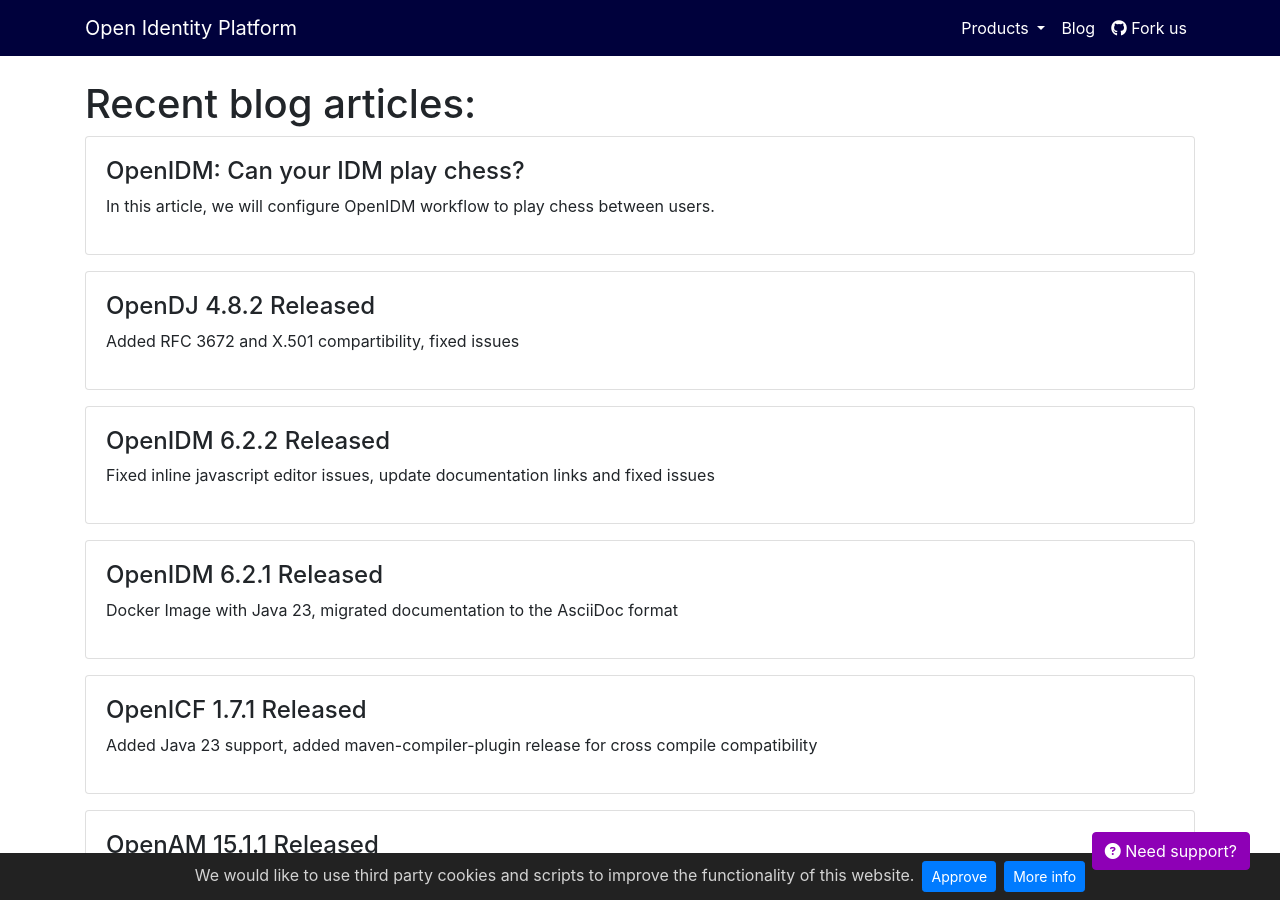
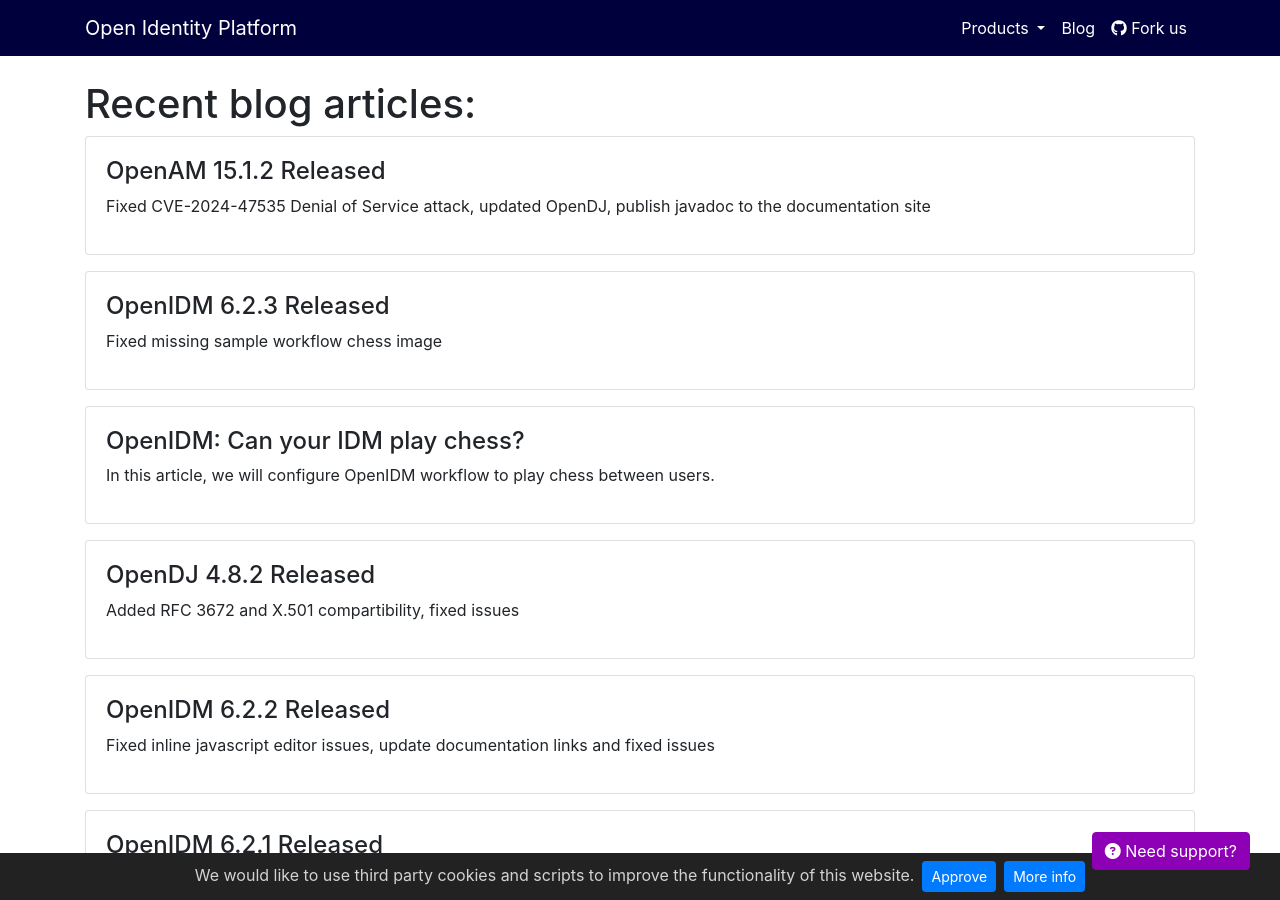
Before and after one commit to OpenIdentityPlatform/OpenIdentityPlatform.org, a Jekyll site: the page built from blog/index.html, in a window 1280 px wide and 900 px high. Built offline with Jekyll 4.4.1, drawn with Linux system fonts in a browser that asks for light colours; nearby versions of some CDN libraries.

Commit message:
OpenIDM 6.2.3 Released, OpenAM 15.1.2 Released (#203)

```diff
--- a/_data/blogposts.yml
+++ b/_data/blogposts.yml
@@ -1,3 +1,11 @@
+-
+  title: 'OpenAM 15.1.2 Released'
+  link: '/blog/openam-15-1-2-released'
+  description: 'Fixed CVE-2024-47535 Denial of Service attack, updated OpenDJ, publish javadoc to the documentation site'
+-
+  title: 'OpenIDM 6.2.3 Released'
+  link: '/blog/openidm-6-2-3-released'
+  description: 'Fixed missing sample workflow chess image'
 -
   title: 'OpenIDM: Can your IDM play chess?'
   link: '/blog/openidm-can-your-idm-play-chess'
--- /dev/null
+++ b/blog/openam-15-1-2-released.md
@@ -0,0 +1,30 @@
+---
+layout: home
+landing-title: "OpenAM 15.1.2 Released"
+landing-title2: "OpenAM 15.1.2 Released"
+description: Open Identity Platform Community just released OpenAM v15.1.2
+keywords: 'OpenAM, Access Management, Authentication, SSO, Single Sign On, Open Identity Platform, Release, Documentation'
+imageurl: 'openam-og.png'
+canonical: https://github.com/OpenIdentityPlatform/OpenAM/releases/tag/15.1.2
+---
+# OpenAM 15.1.2 Released
+
+[Download](https://github.com/OpenIdentityPlatform/OpenAM/releases/tag/15.1.2)
+
+
+## What's New
+* Publish javadoc to the documentation site
+* Updated OpenDJ to 4.8.2
+
+## Fixed Issues
+* Fixed CVE-2024-47535 Denial of Service attack on windows app using netty
+* Fixed documentation deploy error
+
+
+[All changes](https://github.com/OpenIdentityPlatform/OpenAM/compare/15.1.1...15.1.2)
+
+## Thanks for the contributions
+
+<i id="vharseko"><i>1. <a href="https://github.com/vharseko" target="_blank">Valery Kharseko</a></i>
+
+<i id="maximthomas"><i>2. <a href="https://github.com/maximthomas" target="_blank">Maxim Thomas</a></i>
--- /dev/null
+++ b/blog/openidm-6-2-3-released.md
@@ -0,0 +1,26 @@
+---
+layout: home
+landing-title: "OpenIDM 6.2.3 Released"
+landing-title2: "Open Identity Management (OpenIDM) 6.2.3 Released"
+description: Open Identity Community just released OpenIDM v6.2.3
+keywords: 'OpenIDM, Identity Management, Open Identity Platform'
+imageurl: 'openidm-logo.png'
+share-buttons: true
+canonical: https://github.com/OpenIdentityPlatform/OpenIDM/releases/tag/6.2.3
+---
+# OpenIDM 6.2.3 Released
+
+[Download](https://github.com/OpenIdentityPlatform/OpenIDM/releases/tag/6.2.3)
+
+## What's new
+
+## Fixed Bugs
+* Fixed missing sample workflow chess image
+
+
+[Full chageset](https://github.com/OpenIdentityPlatform/OpenIDM/compare/6.2.2...6.2.3)
+
+
+## Thanks for the contibutions
+
+<i id="maximthomas"><i>1. <a href="https://github.com/maximthomas" target="_blank">Maxim Thomas</a></i>
```
